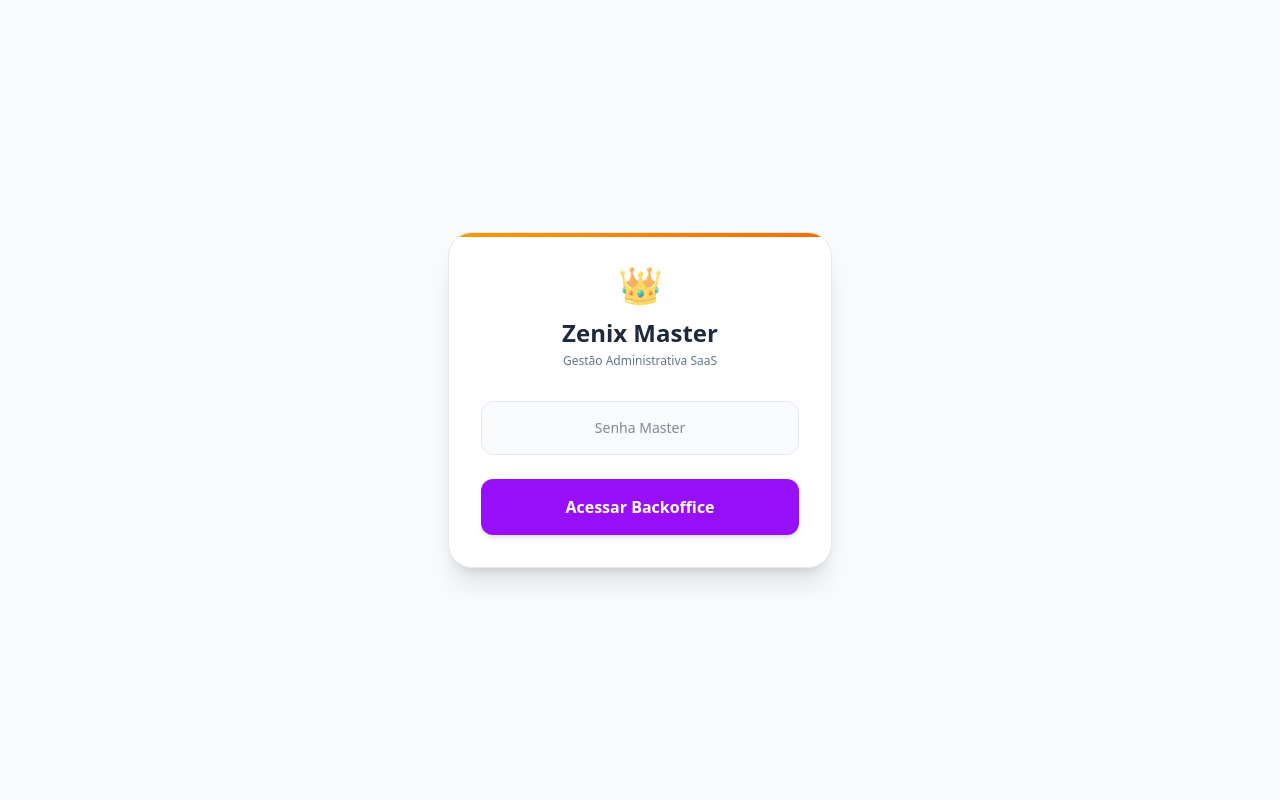
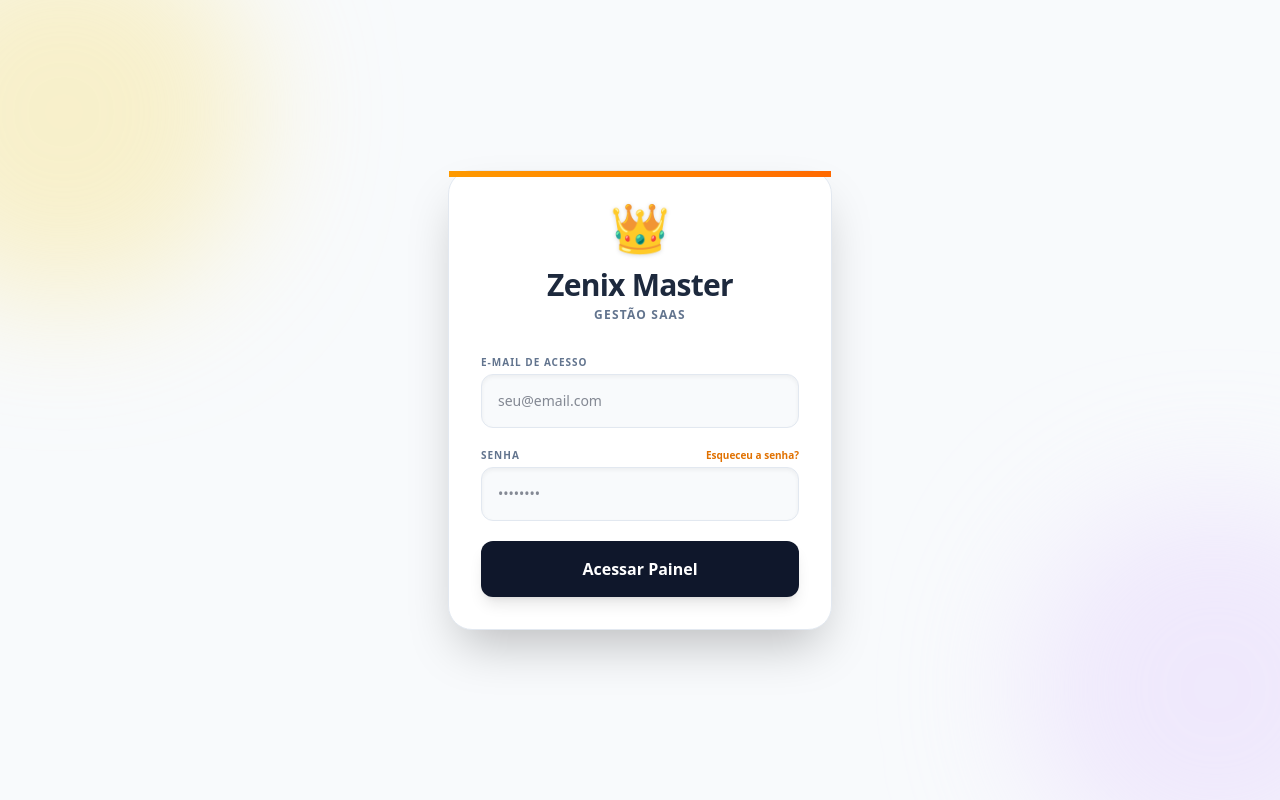
Before and after one commit to v2mdeveloper/ZenixFood-Frontend, a Next.js app: page /master in a window 1280 px wide. Built offline with nearby package versions, Linux system fonts and the light colour scheme.

Commit message:
usuarios do master novo login

```diff
--- a/app/master/page.js
+++ b/app/master/page.js
@@ -5,17 +5,25 @@ import { useRouter } from 'next/navigation';
 export default function MasterDashboard() {
   const router = useRouter();
   const [isAuthenticated, setIsAuthenticated] = useState(false);
-  const [masterPassword, setMasterPassword] = useState('');
+
+  // 🔐 ESTADOS DE LOGIN
+  const [email, setEmail] = useState('');
+  const [password, setPassword] = useState('');
   const [loginError, setLoginError] = useState('');
+  const [isLoginLoading, setIsLoginLoading] = useState(false);
 
+  // 🔑 ESTADOS DE RECUPERAÇÃO DE SENHA
+  const [isForgotModalOpen, setIsForgotModalOpen] = useState(false);
+  const [forgotEmail, setForgotEmail] = useState('');
+  const [forgotStatus, setForgotStatus] = useState('idle'); // idle, loading, success, error
+  const [forgotError, setForgotError] = useState('');
+
+  // 🏬 ESTADOS DO PAINEL
   const [stores, setStores] = useState([]);
   const [loading, setLoading] = useState(true);
-
   const [editingStore, setEditingStore] = useState(null);
   const [viewingInvoicesStore, setViewingInvoicesStore] = useState(null);
-
   const [invoices, setInvoices] = useState([]);
-  const [loadingInvoices, setLoadingInvoices] = useState(false);
   const [isGeneratingBoleto, setIsGeneratingBoleto] = useState(false);
   const [newInvoiceForm, setNewInvoiceForm] = useState({ reference: '', amount: '', dueDate: '', notes: '' });
 
@@ -28,7 +36,7 @@ export default function MasterDashboard() {
     : 'https://zenixfood-backend.onrender.com';
 
   useEffect(() => {
-    if (localStorage.getItem('zenix_master_token') === 'authenticated' || localStorage.getItem('zenix_super_token')) {
+    if (localStorage.getItem('zenix_master_token') || localStorage.getItem('zenix_super_token')) {
       setIsAuthenticated(true);
     } else {
       setLoading(false);
@@ -42,16 +50,70 @@ export default function MasterDashboard() {
     }
   }, [isAuthenticated]);
 
-  const handleMasterLogin = (e) => {
+  // ==========================================
+  // 🔐 LÓGICA DE AUTENTICAÇÃO REAL
+  // ==========================================
+  const handleMasterLogin = async (e) => {
     e.preventDefault();
-    if (masterPassword === 'zenixadmin123') {
-      localStorage.setItem('zenix_master_token', 'authenticated');
-      // Hack de teste local (idealmente, isso viria da rota de login do backend)
+    setLoginError('');
+    setIsLoginLoading(true);
+
+    // 🛟 MODO DESENVOLVEDOR (Porta dos fundos enquanto a rota de login do backend não fica pronta)
+    if (email === 'admin@zenix' && password === 'zenixadmin123') {
+      localStorage.setItem('zenix_master_token', 'token_simulado');
       localStorage.setItem('zenix_super_token', 'token_simulado');
       setIsAuthenticated(true);
-      setLoginError('');
-    } else {
-      setLoginError('Senha incorreta! Acesso negado.');
+      setIsLoginLoading(false);
+      return;
+    }
+
+    try {
+      const res = await fetch(`${API_URL}/api/master/auth/login`, {
+        method: 'POST',
+        headers: { 'Content-Type': 'application/json' },
+        body: JSON.stringify({ email, password })
+      });
+      const data = await res.json();
+
+      if (res.ok && data.token) {
+        localStorage.setItem('zenix_master_token', data.token);
+        // Se o banco informar que ele é Super Master, salva o token de acesso total
+        if (data.user?.role === 'SUPER_MASTER') {
+          localStorage.setItem('zenix_super_token', data.token);
+        }
+        setIsAuthenticated(true);
+      } else {
+        setLoginError(data.error || 'E-mail ou senha incorretos.');
+      }
+    } catch (err) {
+      setLoginError('Erro de conexão ao servidor. O Backend está rodando?');
+    } finally {
+      setIsLoginLoading(false);
+    }
+  };
+
+  const handleForgotPassword = async (e) => {
+    e.preventDefault();
+    setForgotStatus('loading');
+    setForgotError('');
+
+    try {
+      const res = await fetch(`${API_URL}/api/master/auth/forgot-password`, {
+        method: 'POST',
+        headers: { 'Content-Type': 'application/json' },
+        body: JSON.stringify({ email: forgotEmail })
+      });
+      const data = await res.json();
+
+      if (res.ok) {
+        setForgotStatus('success');
+      } else {
+        setForgotStatus('error');
+        setForgotError(data.error || 'E-mail não encontrado no sistema.');
+      }
+    } catch (err) {
+      setForgotStatus('error');
+      setForgotError('Erro de comunicação com o servidor.');
     }
   };
 
@@ -59,31 +121,30 @@ export default function MasterDashboard() {
     localStorage.removeItem('zenix_master_token');
     localStorage.removeItem('zenix_super_token');
     setIsAuthenticated(false);
-    setMasterPassword('');
+    setEmail('');
+    setPassword('');
   };
 
-  // 👑 Verifica se o usuário atual é o DONO DO SISTEMA (Super Master) para liberar recursos globais
   const checkSuperMasterAccess = async () => {
+    // 🛟 Se usou o login de dev, força o super master
+    if (email === 'admin@zenix') setIsSuperMaster(true);
+
     try {
       const token = localStorage.getItem('zenix_super_token') || localStorage.getItem('zenix_master_token');
       const res = await fetch(`${API_URL}/api/super/users`, { headers: { 'Authorization': `Bearer ${token}` } });
 
       if (res.ok) {
         setIsSuperMaster(true);
-        setAdminUsers(await res.json()); // Puxa os usuários para o select de vínculo
-      } else {
-        setIsSuperMaster(false); // É apenas um franqueado
+        setAdminUsers(await res.json());
       }
     } catch (error) {
-      setIsSuperMaster(false);
+      console.log("Aviso: Rota de usuários ainda não responde no backend, mas o layout foi liberado.");
     }
   };
 
   const fetchStores = async () => {
     try {
       const token = localStorage.getItem('zenix_super_token') || localStorage.getItem('zenix_master_token');
-      // O Backend já deve estar programado para retornar TODAS as lojas se for SuperMaster,
-      // ou apenas as lojas vinculadas (where: { adminUserId: req.user.id }) se for Franqueado
       const res = await fetch(`${API_URL}/api/master/lojas`, { headers: { 'Authorization': `Bearer ${token}` } });
       if (res.ok) setStores(await res.json());
     } catch (error) {} finally { setLoading(false); }
@@ -98,7 +159,7 @@ export default function MasterDashboard() {
       nomeResponsavel: store.nomeResponsavel || '', cpfResponsavel: store.cpfResponsavel || '',
       emailResponsavel: store.emailResponsavel || '', endereco: store.endereco || '', logoUrl: store.logoUrl || '',
       plan: store.plan || 'STANDARD', monthlyFee: store.monthlyFee || '',
-      adminUserId: store.adminUserId || '' // Traz o ID do franqueado para edição
+      adminUserId: store.adminUserId || ''
     });
   };
 
@@ -139,7 +200,7 @@ export default function MasterDashboard() {
       const payload = {
         ...editingStore,
         monthlyFee: Number(editingStore.monthlyFee || 0),
-        adminUserId: editingStore.adminUserId === '' ? null : editingStore.adminUserId // Trata a desvinculação
+        adminUserId: editingStore.adminUserId === '' ? null : editingStore.adminUserId
       };
 
       const res = await fetch(`${API_URL}/api/master/lojas/${editingStore.id}`, {
@@ -152,9 +213,7 @@ export default function MasterDashboard() {
         alert('Loja atualizada com sucesso!');
         setEditingStore(null);
         fetchStores();
-      } else {
-        alert(data.error);
-      }
+      } else { alert(data.error); }
     } catch (error) { alert('Erro de conexão.'); }
   };
 
@@ -173,37 +232,103 @@ export default function MasterDashboard() {
   const handleGenerateBoletoCora = async (e) => {
     e.preventDefault();
     setIsGeneratingBoleto(true);
-
     try {
       setTimeout(() => {
         alert(`Integração Cora: Boleto de R$ ${newInvoiceForm.amount} gerado e enviado para ${viewingInvoicesStore.emailEmpresa}!`);
         setIsGeneratingBoleto(false);
         setViewingInvoicesStore(null);
       }, 1500);
-    } catch (error) {
-      alert("Erro ao comunicar com a API de Boletos.");
-      setIsGeneratingBoleto(false);
-    }
+    } catch (error) { alert("Erro ao comunicar com a API de Boletos."); setIsGeneratingBoleto(false); }
   };
 
   const lojasAtivas = stores.filter(s => s.status === 'ACTIVE' || s.isActive).length;
 
+  // ==========================================
+  // 🔐 TELA DE LOGIN (ATUALIZADA)
+  // ==========================================
   if (!isAuthenticated) {
     return (
-      <div className="min-h-screen bg-slate-50 flex items-center justify-center p-4 font-sans">
-        <div className="bg-white border border-slate-200 p-8 rounded-3xl w-full max-w-sm shadow-xl relative overflow-hidden">
-          <div className="absolute top-0 left-0 w-full h-1 bg-gradient-to-r from-amber-500 to-orange-500"></div>
-          <div className="text-center mb-8"><span className="text-4xl mb-3 inline-block animate-pulse">👑</span><h1 className="text-2xl font-black text-slate-800">Zenix Master</h1><p className="text-slate-500 text-xs mt-1">Gestão Administrativa SaaS</p></div>
-          <form onSubmit={handleMasterLogin} className="space-y-4">
-            <input type="password" required value={masterPassword} onChange={(e) => setMasterPassword(e.target.value)} className="w-full bg-slate-50 border border-slate-200 rounded-xl p-4 text-sm text-center text-slate-900 focus:outline-none focus:border-amber-500 tracking-widest placeholder:tracking-normal" placeholder="Senha Master" />
-            {loginError && <p className="text-red-500 text-xs text-center font-bold">{loginError}</p>}
-            <button type="submit" className="w-full bg-purple-600 hover:bg-purple-700 text-white font-black py-4 rounded-xl transition-all shadow-md mt-2 cursor-pointer active:scale-95">Acessar Backoffice</button>
+      <div className="min-h-screen bg-slate-50 flex items-center justify-center p-4 font-sans relative overflow-hidden">
+        {/* Elementos visuais de fundo */}
+        <div className="absolute top-[-10%] left-[-10%] w-96 h-96 bg-amber-200 rounded-full mix-blend-multiply filter blur-3xl opacity-30 animate-pulse"></div>
+        <div className="absolute bottom-[-10%] right-[-10%] w-96 h-96 bg-purple-200 rounded-full mix-blend-multiply filter blur-3xl opacity-30 animate-pulse delay-1000"></div>
+
+        <div className="bg-white border border-slate-200 p-8 rounded-3xl w-full max-w-sm shadow-2xl relative z-10 animate-fade-in-up">
+          <div className="absolute top-0 left-0 w-full h-1.5 bg-gradient-to-r from-amber-500 to-orange-500"></div>
+
+          <div className="text-center mb-8">
+            <span className="text-5xl mb-4 inline-block drop-shadow-sm">👑</span>
+            <h1 className="text-3xl font-black text-slate-800 tracking-tight">Zenix Master</h1>
+            <p className="text-slate-500 text-xs mt-1 uppercase tracking-widest font-bold">Gestão SaaS</p>
+          </div>
+
+          <form onSubmit={handleMasterLogin} className="space-y-5">
+            <div>
+               <label className="text-[10px] font-black text-slate-500 uppercase tracking-widest block mb-1">E-mail de Acesso</label>
+               <input type="email" required value={email} onChange={(e) => setEmail(e.target.value)} className="w-full bg-slate-50 border border-slate-200 rounded-xl p-4 text-sm text-slate-900 focus:outline-none focus:border-amber-500 focus:bg-white transition-colors shadow-inner" placeholder="seu@email.com" />
+            </div>
+
+            <div>
+               <label className="text-[10px] font-black text-slate-500 uppercase tracking-widest flex justify-between items-end mb-1">
+                 <span>Senha</span>
+                 <button type="button" onClick={() => { setIsForgotModalOpen(true); setForgotStatus('idle'); setForgotEmail(email); }} className="text-amber-600 hover:text-amber-500 normal-case tracking-normal">Esqueceu a senha?</button>
+               </label>
+               <input type="password" required value={password} onChange={(e) => setPassword(e.target.value)} className="w-full bg-slate-50 border border-slate-200 rounded-xl p-4 text-sm text-slate-900 focus:outline-none focus:border-amber-500 focus:bg-white transition-colors shadow-inner tracking-widest placeholder:tracking-normal" placeholder="••••••••" />
+            </div>
+
+            {loginError && (
+               <div className="bg-red-50 text-red-600 p-3 rounded-xl border border-red-100 text-xs font-bold text-center animate-fade-in-up">
+                 ⚠️ {loginError}
+               </div>
+            )}
+
+            <button type="submit" disabled={isLoginLoading} className="w-full bg-slate-900 hover:bg-black disabled:bg-slate-300 text-white font-black py-4 rounded-xl transition-all shadow-lg mt-2 cursor-pointer active:scale-95 flex items-center justify-center gap-2">
+              {isLoginLoading ? <span className="animate-spin text-xl">⏳</span> : 'Acessar Painel'}
+            </button>
           </form>
         </div>
+
+        {/* 🔑 MODAL "ESQUECI MINHA SENHA" */}
+        {isForgotModalOpen && (
+          <div className="fixed inset-0 bg-slate-900/60 backdrop-blur-sm z-50 flex items-center justify-center p-4 animate-fade-in-up">
+             <div className="bg-white p-8 rounded-3xl shadow-2xl w-full max-w-sm relative">
+                <button onClick={() => setIsForgotModalOpen(false)} className="absolute top-4 right-4 w-8 h-8 bg-slate-100 text-slate-500 rounded-full font-black hover:bg-slate-200">✕</button>
+
+                <h3 className="text-xl font-black text-slate-800 mb-2">Recuperar Senha</h3>
+
+                {forgotStatus === 'success' ? (
+                   <div className="text-center py-6">
+                      <span className="text-5xl block mb-4">📩</span>
+                      <h4 className="font-black text-emerald-600 text-lg mb-2">E-mail Enviado!</h4>
+                      <p className="text-sm text-slate-500 font-medium">Enviamos as instruções de recuperação para <strong>{forgotEmail}</strong>. Verifique sua caixa de entrada e spam.</p>
+                      <button onClick={() => setIsForgotModalOpen(false)} className="mt-6 w-full bg-slate-100 text-slate-700 font-bold py-3 rounded-xl hover:bg-slate-200 transition-colors">Voltar ao Login</button>
+                   </div>
+                ) : (
+                   <form onSubmit={handleForgotPassword}>
+                      <p className="text-sm text-slate-500 font-medium mb-6">Digite o e-mail associado à sua conta Master para receber um link de redefinição de senha.</p>
+
+                      <div className="mb-4">
+                         <label className="text-[10px] font-black text-slate-500 uppercase tracking-widest block mb-1">Seu E-mail</label>
+                         <input type="email" required value={forgotEmail} onChange={e => setForgotEmail(e.target.value)} className="w-full bg-slate-50 border border-slate-200 rounded-xl p-4 text-sm text-slate-900 focus:outline-none focus:border-amber-500" placeholder="seu@email.com" />
+                      </div>
+
+                      {forgotError && <p className="text-red-500 text-xs font-bold mb-4">⚠️ {forgotError}</p>}
+
+                      <button type="submit" disabled={forgotStatus === 'loading'} className="w-full bg-amber-500 disabled:bg-amber-300 text-slate-900 font-black py-4 rounded-xl transition-all shadow-md mt-2 cursor-pointer active:scale-95">
+                         {forgotStatus === 'loading' ? 'Enviando...' : 'Enviar Link de Recuperação'}
+                      </button>
+                   </form>
+                )}
+             </div>
+          </div>
+        )}
       </div>
     );
   }
 
+  // ==========================================
+  // 🏢 TELA PRINCIPAL (LOGADO)
+  // ==========================================
   if (loading) return <div className="min-h-screen bg-slate-50 flex flex-col items-center justify-center text-amber-500 font-bold"><span className="text-4xl animate-spin mb-4">⚙️</span> Carregando Master...</div>;
 
   return (
@@ -219,7 +344,6 @@ export default function MasterDashboard() {
         <div className="flex flex-wrap gap-3">
           <button onClick={handleLogout} className="bg-white hover:bg-slate-100 border border-slate-200 text-slate-600 px-4 py-2.5 rounded-xl font-bold transition-colors cursor-pointer text-sm shadow-sm">Sair</button>
 
-          {/* BOTÃO DE GESTÃO DE USUÁRIOS: Só aparece se for Super Master */}
           {isSuperMaster && (
             <button onClick={() => router.push('/master/user')} className="bg-blue-100 hover:bg-blue-200 text-blue-700 px-5 py-2.5 rounded-xl font-black transition-colors shadow-sm cursor-pointer flex items-center gap-2">
               <span>👥</span> Gestão de Franquias
@@ -267,7 +391,6 @@ export default function MasterDashboard() {
                      <p className="font-black text-slate-600">{store.nomeResponsavel}</p>
                      <p className="text-slate-500 text-xs font-bold mb-1.5">{store.telefoneEmpresa}</p>
 
-                     {/* 🚀 INDICAÇÃO DO DONO DA LOJA */}
                      {store.adminUser ? (
                        <span className="bg-blue-50 border border-blue-100 text-blue-700 px-2 py-0.5 rounded text-[9px] font-black uppercase tracking-widest flex items-center w-fit gap-1 mt-1">
                          👥 Franqueado: {store.adminUser.name}
@@ -348,7 +471,6 @@ export default function MasterDashboard() {
                 </div>
               </div>
 
-              {/* 🚀 DIRECIONADOR DE FRANQUEADOS (Exclusivo para Super Master) */}
               {isSuperMaster && (
                 <div className="bg-emerald-50 p-5 rounded-2xl border border-emerald-200">
                   <h3 className="text-xs font-black text-emerald-700 uppercase tracking-widest mb-2 flex items-center gap-2"><span>👥</span> Vínculo de Gestão (Franqueado/Revenda)</h3>
```
